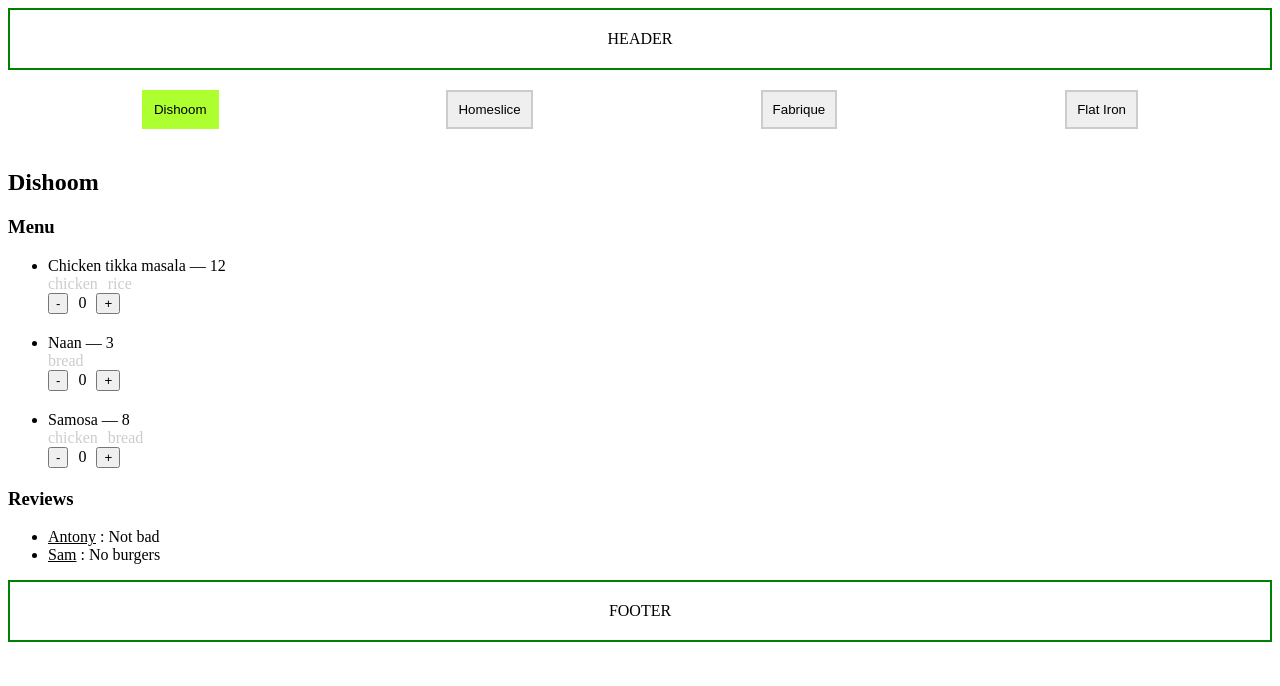
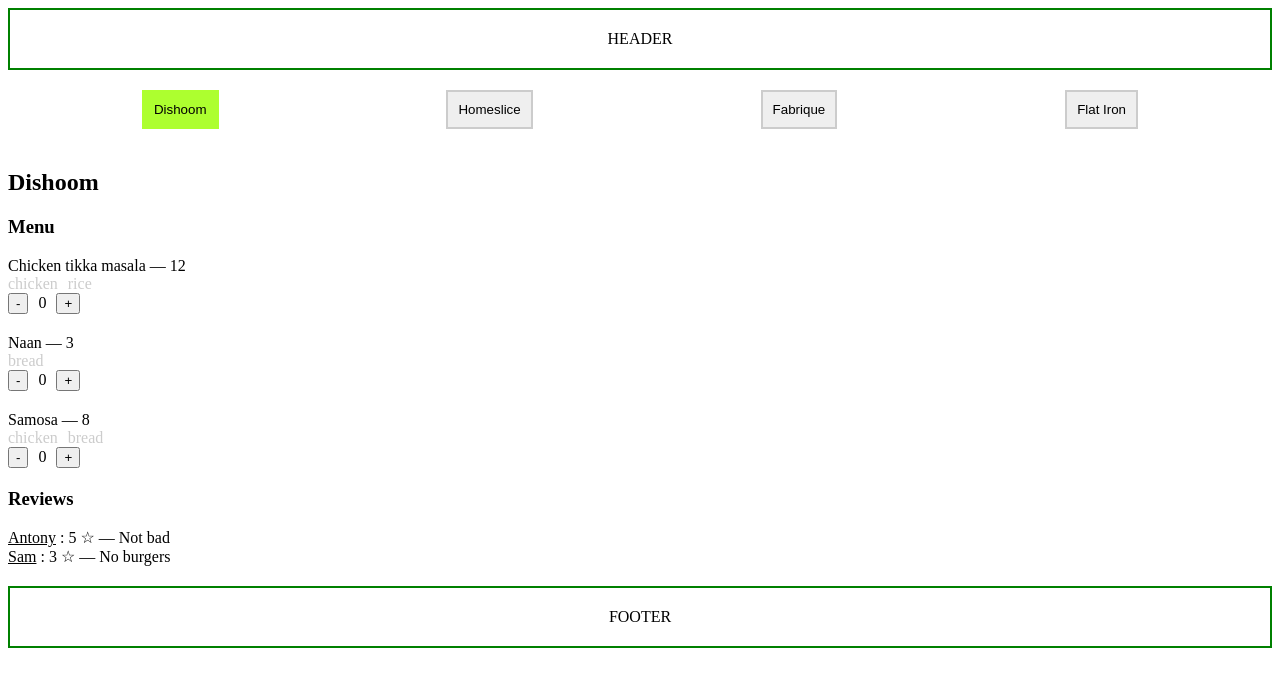
Before and after one commit to KatyaMatya21/react-vhs, a React (Vite) app: page / in a window 1280 px wide. Shown: the top 686 px of the page. Built offline with nearby package versions, Linux system fonts and the light colour scheme.

Commit message:
add fixes

```diff
--- a/src/components/app/App.jsx
+++ b/src/components/app/App.jsx
@@ -1,10 +1,11 @@
+import { restaurants } from "../../mock.js";
 import { Layout } from "../layout/Layout.jsx";
 import { Restaurants } from "../restaurants/Restaurants.jsx";
 
 export const App = () => {
   return (
       <Layout>
-        <Restaurants/>
+        {restaurants.length ? <Restaurants restaurants={restaurants}/> : <p>No restaurants found.</p>}
       </Layout>
   );
 };
--- /dev/null
+++ b/src/components/dish/Dish.jsx
@@ -0,0 +1,19 @@
+import { Counter } from "../counter/Counter";
+
+export const Dish = ({ position }) => {
+  const { name, price, ingredients } = position;
+
+  return (
+    <div className='list__item' style={{marginBottom: "20px"}}>
+      {name} — {price}
+      <ul style={{display: "flex", listStyle: "none", padding: "0", margin:"0"}}>
+        {ingredients.map((ingredient) => (
+          <li style={{marginRight: "10px", color: "#cccccc"}} key={ingredient}>
+            {ingredient}
+          </li>
+        ))}
+      </ul>
+      <Counter/>
+    </div>
+  );
+};
--- /dev/null
+++ b/src/components/menu/Menu.jsx
@@ -0,0 +1,14 @@
+import { Dish } from "../dish/Dish.jsx";
+
+export const Menu = ({ menu }) => {
+  return (
+    <>
+      <h3 className='title'>Menu</h3>
+      <div className='list' style={{marginBottom:"20px"}}>
+        {menu.map((position) => (
+          <Dish key={position.id} position={position} />
+        ))}
+      </div>
+    </>
+  );
+};
--- a/src/components/restaurantInfo/RestaurantInfo.jsx
+++ b/src/components/restaurantInfo/RestaurantInfo.jsx
@@ -1,4 +1,5 @@
-import { Counter } from "../counter/Counter";
+import { Menu } from "../menu/Menu.jsx";
+import { Reviews } from "../reviews/Reviews.jsx";
 
 export const RestaurantInfo = ({ restaurant }) => {
   const { name, menu, reviews } = restaurant;
@@ -9,46 +10,9 @@
 
   return (
     <div className='restaurant'>
-
-      {/* restaurant title */}
       <h2 className='main-title'>{name}</h2>
-
-      {/* menu */}
-      {Boolean(menu.length) && (
-        <>
-          <h3 className='title'>Menu</h3>
-          <ul className='list'>
-            {menu.map((position) => (
-              <li className='list__item' key={position.id} style={{marginBottom: "20px"}}>
-                {position.name} — {position.price}
-                <ul style={{display: "flex", listStyle: "none", padding:"0"}} >
-                  {position.ingredients.map((ingredient) => (
-                    <li style={{marginRight: "10px", color: "#cccccc"}} key={ingredient}>
-                      {ingredient}
-                    </li>
-                  ))}
-                </ul>
-                <Counter/>
-              </li>
-            ))}
-          </ul>
-        </>
-      )}
-
-      {/* reviews */}
-      {Boolean(reviews.length) && (
-        <>
-          <h3 className='title'>Reviews</h3>
-          <ul className='list'>
-            {reviews.map((review) => (
-              <li className='list__item' key={review.id}>
-              <span style={{textDecoration: "underline"}}>{review.user}</span> : {review.text}
-              </li>
-            ))}
-          </ul>
-        </>
-      )}
-
+      {Boolean(menu.length) && <Menu menu={menu} />}
+      <Reviews reviews={reviews} />
     </div>
   );
 };
--- a/src/components/restaurantTabsButton/RestaurantTabsButton.jsx
+++ b/src/components/restaurantTabsButton/RestaurantTabsButton.jsx
@@ -8,6 +8,6 @@
   }
 
   return (
-    <button className={active ? "button button--active" : "button"} key={id} type={"button"} onClick={() => onRestaurantChange(id)}>{name}</button>
+    <button className={active ? "button button--active" : "button"} type={"button"} onClick={() => onRestaurantChange(id)}>{name}</button>
   );
 };
--- a/src/components/restaurants/Restaurants.jsx
+++ b/src/components/restaurants/Restaurants.jsx
@@ -1,22 +1,31 @@
-import { restaurants } from "../../mock.js";
 import { useState } from "react";
 import { RestaurantTabs } from "../restaurantTabs/RestaurantTabs.jsx";
 import { RestaurantInfo } from "../restaurantInfo/RestaurantInfo.jsx";
 
-export const Restaurants = () => {
-  // ? maybe save id instead of whole restaurant object ?
-  const [restaurantActive, setRestaurantActive] = useState(restaurants[0]);
+export const Restaurants = ({ restaurants }) => {
+  const [restaurantActive, setRestaurantActive] = useState(restaurants[0].id);
+
+  const getRestaurant = (id) => {
+    return restaurants.find((restaurant) => restaurant.id === id);
+  };
 
   const onRestaurantChange = (id) => {
-    setRestaurantActive(() => {
-      return restaurants.find((restaurant) => restaurant.id === id);
-    });
+    const foundRestaurant = getRestaurant(id);
+    if (foundRestaurant) {
+      setRestaurantActive(() => {
+        return foundRestaurant.id;
+      });
+    } else {
+      console.error("Restaurant not found");
+    }
   };
+
+  const foundRestaurant = getRestaurant(restaurantActive);
 
   return (
     <>
-      <RestaurantTabs activeRestaurantId={restaurantActive.id} onRestaurantChange={onRestaurantChange} restaurants={restaurants} />
-      <RestaurantInfo restaurant={restaurantActive} />
+      <RestaurantTabs activeRestaurantId={restaurantActive} onRestaurantChange={onRestaurantChange} restaurants={restaurants} />
+      {restaurantActive && foundRestaurant && <RestaurantInfo restaurant={foundRestaurant} />}
     </>
   );
 };
--- /dev/null
+++ b/src/components/review/Review.jsx
@@ -0,0 +1,9 @@
+export const Review = ({ review }) => {
+  const { user, text, rating } = review;
+
+  return (
+    <div className='list__item'>
+      <span style={{textDecoration: "underline"}}>{user}</span> : {rating} ☆ —  {text}
+    </div>
+  );
+};
--- /dev/null
+++ b/src/components/reviews/Reviews.jsx
@@ -0,0 +1,18 @@
+import { Review } from "../review/Review.jsx";
+
+export const Reviews = ({ reviews }) => {
+  return (
+    <>
+      <h3 className='title'>Reviews</h3>
+      {reviews.length ? (
+        <div className='list' style={{marginBottom:"20px"}}>
+          {reviews.map((review) => (
+            <Review key={review.id} review={review} />
+          ))}
+        </div>
+      ) : (
+        <p>No reviews found.</p>
+      )}
+    </>
+  );
+};
```
